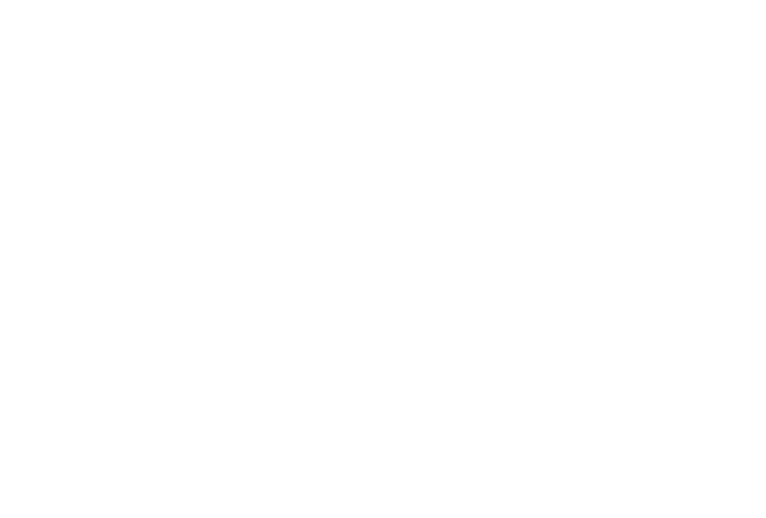
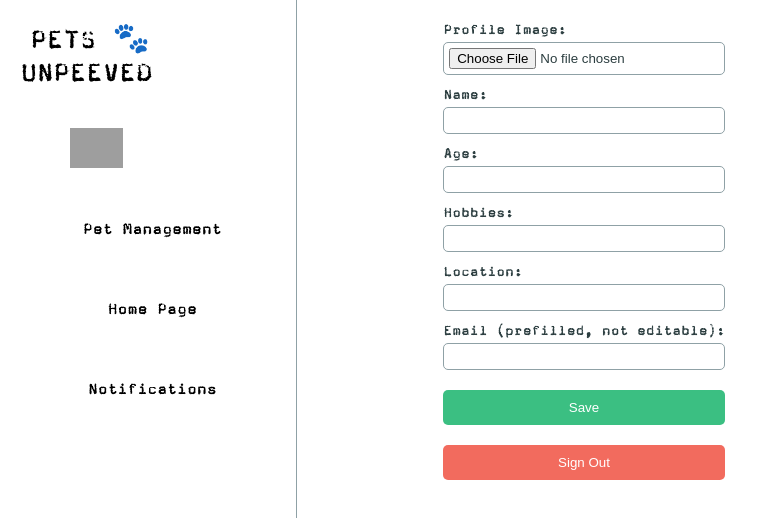
Before and after one commit to Amoit-Sherine/capstone-project, a React (Create React App) app in the folder pets-unpeeved/: page /user-profile in a window 1280 px wide. Before the commit this address had no page. Shown: the top 518 px of the page, without its empty margins (0-766 px from the left). Built offline with nearby package versions, Linux system fonts and the light colour scheme; grey boxes are pictures that could not be loaded.

Commit message:
Add UserProfile with styling

```diff
--- a/pets-unpeeved/src/App.js
+++ b/pets-unpeeved/src/App.js
@@ -10,6 +10,7 @@
 import { createBackgroundCircles } from './backgroundCircles';
 import HomePage from "./components/HomePage/HomePage";
 import Notifications from "./components/Notifications/Notifications";
+import UserProfile from "./components/UserProfile/UserProfile";
 
 function App() {
     useEffect(() => {
@@ -23,6 +24,7 @@
                 <Route path="/register" element={<Registration />} />
                 {/* Wrap routes that need the Header within the MainLayout */}
                 <Route element={<MainLayout />}>
+                    <Route path="/user-profile" element={<UserProfile />} />
                     <Route path="/pet-management" element={<PetManagement />} />
                     <Route path="/addpet" element={<AddPet />} />
                     <Route path="/home" element={<HomePage />} />
--- a/pets-unpeeved/src/components/Header/Header.js
+++ b/pets-unpeeved/src/components/Header/Header.js
@@ -10,9 +10,9 @@
                 {/* Your logo here */}
                 <NavLink to="/" className="header__logo">PETS 🐾 UNPEEVED</NavLink>
                 {/* User icon - assuming you have a way to get the user's profile picture */}
-                <div className="header__profile">
+                <NavLink to="/user-profile" className="header__profile">
                     <img src="../../assets/male-icons/male3.jpeg" alt="User" className="header__profile-icon" />
-                </div>
+                </NavLink>
             </div>
             <nav className="header__nav">
                 <ul className="header__nav-list">
--- a/pets-unpeeved/src/components/HomePage/HomePage.js
+++ b/pets-unpeeved/src/components/HomePage/HomePage.js
@@ -19,10 +19,10 @@
 ];
 
 const mockPosts = [
-    { id: 1, username: "Alice", avatar: male, text: "What a lovely day! Lorem Ipsum is simply dummy text of the printing and typesetting industry.Proin eleifend eu ligula a vulputate. Morbi aliquam tortor at nunc venenatis, id viverra mauris lacinia. Suspendisse ex magna, venenatis vitae nulla in, sodales tincidunt urna.", likes: 0, dislikes: 0, comments: [] },
-    { id: 2, username: "Bob", avatar: male2, text: "Just adopted a new pet! Aenean pretium vitae est quis dictum. Mauris ullamcorper elementum tortor eget bibendum. Maecenas porta dapibus dui, ac placerat ipsum sollicitudin eu. Etiam dapibus arcu quis enim efficitur tincidunt. Vivamus aliquet interdum vestibulum.", likes: 0, dislikes: 0, comments: [] },
-    { id: 3, username: "Charlie", avatar: male3, text: "Looking for pet care tips.", likes: 0, dislikes: 0, comments: [] },
-    { id: 4, username: "Dana", avatar: female, text: "Happy to join this community! Lorem ipsum dolor sit amet, consectetur adipiscing elit. Maecenas tristique non ante vel semper. Nam varius sodales sapien non facilisis. Morbi laoreet dui a odio pellentesque vehicula.", likes: 0, dislikes: 0, comments: [] },
+    { id: 1, username: "Alice", avatar: male, text: "What a lovely day🐶! Lorem Ipsum is simply dummy text of the printing and typesetting industry.Proin eleifend eu ligula a vulputate. Morbi aliquam tortor at nunc venenatis, id viverra mauris lacinia. Suspendisse ex magna, venenatis vitae nulla in, sodales tincidunt urna.", likes: 0, dislikes: 0, comments: [] },
+    { id: 2, username: "Bob", avatar: male2, text: "Just adopted a new pet 🐈! Aenean pretium vitae est quis dictum. Mauris ullamcorper elementum tortor eget bibendum. Maecenas porta dapibus dui, ac placerat ipsum sollicitudin eu. Etiam dapibus arcu quis enim efficitur tincidunt. Vivamus aliquet interdum vestibulum.", likes: 0, dislikes: 0, comments: [] },
+    { id: 3, username: "Charlie", avatar: male3, text: "🥹Looking for pet care tips.", likes: 0, dislikes: 0, comments: [] },
+    { id: 4, username: "Dana", avatar: female, text: "Happy to join this community🐾🤗! Lorem ipsum dolor sit amet, consectetur adipiscing elit. Maecenas tristique non ante vel semper. Nam varius sodales sapien non facilisis. Morbi laoreet dui a odio pellentesque vehicula.", likes: 0, dislikes: 0, comments: [] },
 ];
 
 
--- /dev/null
+++ b/pets-unpeeved/src/components/UserProfile/UserProfile.js
@@ -0,0 +1,57 @@
+import React, { useState } from 'react';
+import '../../styles/components/UserProfile.scss';
+
+function UserProfile({ user, onSave, onSignOut }) {
+    const [userInfo, setUserInfo] = useState({ ...user });
+
+    const handleChange = (e) => {
+        const { name, value } = e.target;
+        setUserInfo(prevState => ({
+            ...prevState,
+            [name]: value,
+        }));
+    };
+
+    const handleSave = () => {
+        onSave(userInfo);
+    };
+
+    const handleFileChange = (e) => {
+        // for file handling logic
+    };
+
+    return (
+        <div className="user-profile">
+            <form>
+                <label htmlFor="profile-image">
+                    Profile Image:
+                    <input type="file" id="profile-image" name="profileImage" onChange={handleFileChange} />
+                </label>
+                <label>
+                    Name:
+                    <input type="text" name="name" value={userInfo.name} onChange={handleChange} />
+                </label>
+                <label>
+                    Age:
+                    <input type="number" name="age" value={userInfo.age} onChange={handleChange} />
+                </label>
+                <label>
+                    Hobbies:
+                    <input type="text" name="hobbies" value={userInfo.hobbies} onChange={handleChange} />
+                </label>
+                <label>
+                    Location:
+                    <input type="text" name="location" value={userInfo.location} onChange={handleChange} />
+                </label>
+                <label>
+                    Email (prefilled, not editable):
+                    <input type="email" name="email" value={userInfo.email} readOnly />
+                </label>
+                <button type="button" className="edit-btn" onClick={handleSave}>Save</button>
+                <button type="button" className="sign-out-btn" onClick={onSignOut}>Sign Out</button>
+            </form>
+        </div>
+    );
+}
+
+export default UserProfile;
--- /dev/null
+++ b/pets-unpeeved/src/styles/components/UserProfile.scss
@@ -0,0 +1,86 @@
+@import '../_variables.scss';
+@import '../_mixins.scss';
+
+.user-profile {
+  display: flex;
+  flex-direction: column;
+  padding: 20px;
+  box-sizing: border-box;
+
+
+  @include for-mobile {
+    width: 250px;
+    margin-left: 20%;
+    max-width: 100%;
+    display: flex;
+    align-items: center;
+    margin-top: 10px;
+  }
+
+  @include for-tablet {
+    margin-left: 30%;
+    width: 300px;
+    display: flex;
+    align-items: center;
+  }
+  @include for-desktop {
+    margin-left: 30%;
+    width: 400px;
+    display: flex;
+    align-items: center;
+  }
+  @include for-mid-desktop {
+    margin-left: 26%;
+    width: 500px;
+    display: flex;
+    align-items: center;
+    font-size: 24px;
+  }
+  @include for-large-desktop {
+    margin-left: 20%;
+    font-size: 24px;
+    width: 600px;
+    display: flex;
+    align-items: center;
+  }
+
+  form {
+    display: flex;
+    flex-direction: column;
+    gap: 10px;
+
+    label {
+      display: flex;
+      flex-direction: column;
+      color: $color-dark-slate-grey;
+    }
+
+    input[type="text"], input[type="number"], input[type="email"], input[type="file"] {
+      padding: 5px;
+      margin-top: 5px;
+      border: 1px solid $color-slate-grey;
+      border-radius: 5px;
+    }
+
+    .edit-btn, .sign-out-btn {
+      padding: 10px;
+      border: none;
+      color: white;
+      border-radius: 5px;
+      cursor: pointer;
+      margin-top: 10px;
+
+      &:hover {
+        background-color: darken($color-vibrant-green, 10%);
+      }
+    }
+
+    .edit-btn {
+      background-color: $color-vibrant-green;
+    }
+
+    .sign-out-btn {
+      background-color: $color-coral-red;
+    }
+  }
+}
```
